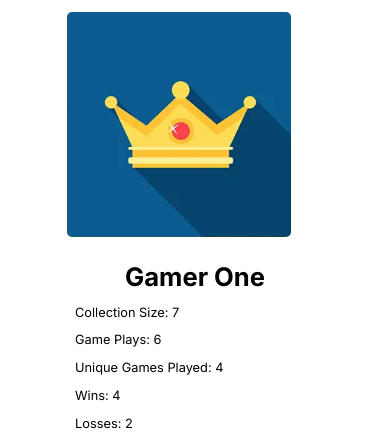
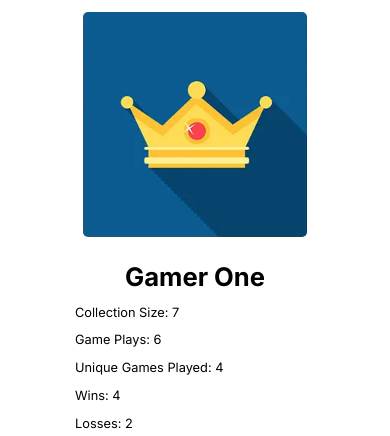
Before and after one commit to Jobeyobey/the-boardgame-companion, a Flask app: page / in a window 390 px wide. Shown: the part 60-496 px from the top of the page. Run offline with Flask 2, Linux system fonts and the light colour scheme; a user stored in the database is signed in; data comes from the database, SQL or seed files in the repository.

Commit message:
- Extra at bottom of pages for mobile - Centering main-img's on mobile

```diff
--- a/static/css/styles.css
+++ b/static/css/styles.css
@@ -212,12 +212,14 @@ select{-webkit-appearance: none;}
 @media (max-width: 768px) {
   .page-container {
     padding: 2rem;
+    padding-bottom: 2.5rem;
   }
 }
 
 @media (max-width: 400px) {
   .page-container {
     padding: 1rem;
+    padding-bottom: 2.5rem;
   }
 }
 
@@ -469,6 +471,9 @@ hr {
     max-width: 15rem;
     margin: auto;
   }
+  .main-img-interactive {
+    margin-right: 0;
+  }
   .head-username {
     text-align: center;
   }
@@ -570,7 +575,7 @@ hr {
 
 .page-content-container {
   margin-top: 1rem;
-  padding-bottom: 2rem;
+  padding-bottom: 0.5rem;
 }
 
 .page-title {
```
